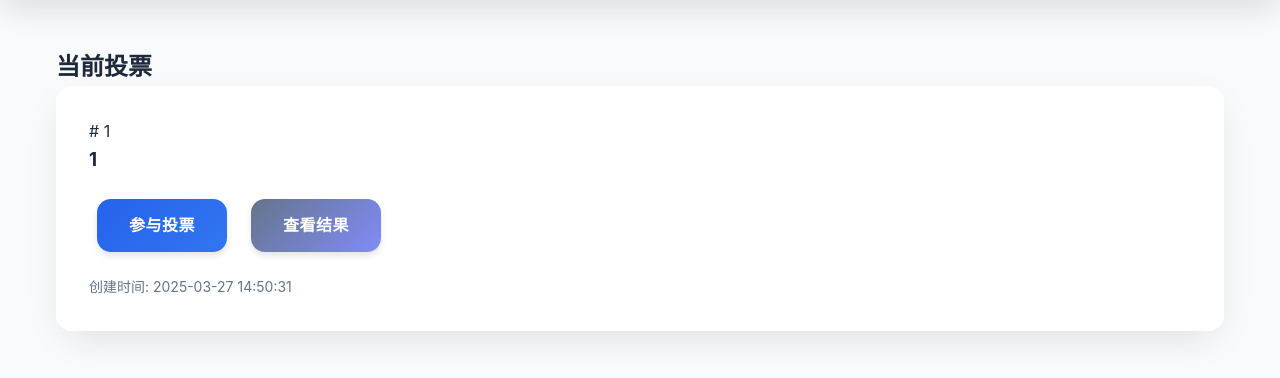
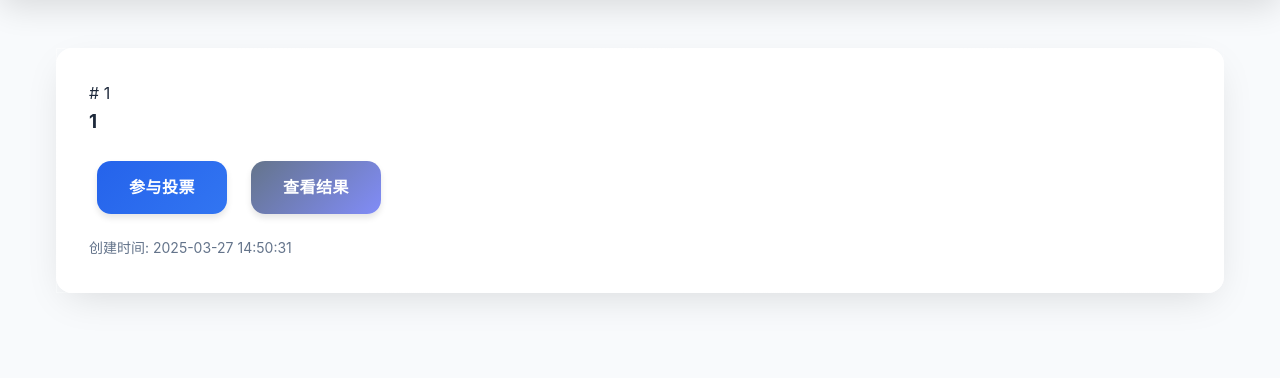
Before and after one commit to AllpickMode/vote, a Flask app: page / in a window 1280 px wide. Shown: the part 80-458 px from the top of the page. Run offline with Flask 3, Linux system fonts and the light colour scheme; data comes from the database, SQL or seed files in the repository.

Commit message:
去掉当前投票

```diff
--- a/templates/index.html
+++ b/templates/index.html
@@ -3,7 +3,6 @@
 {% block title %}首页{% endblock %}
 
 {% block content %}
-    <h2>当前投票</h2>
     {% if polls %}
         <div class="content-block">
             <div class="polls-list card">
```
